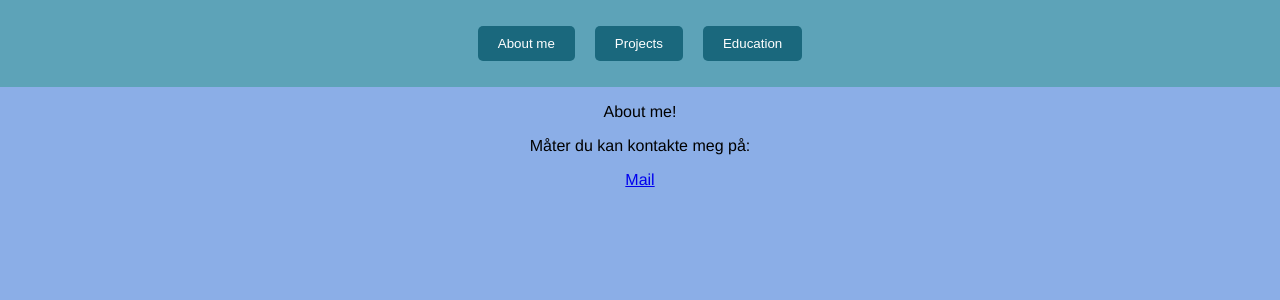
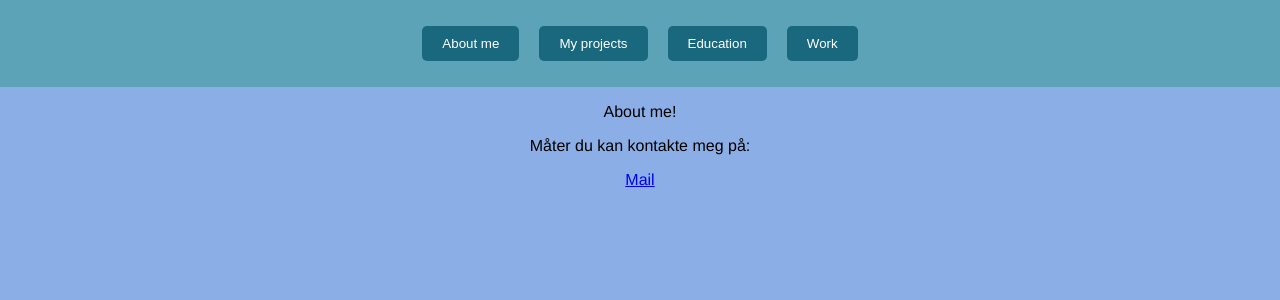
Before and after one commit to erlhol/Erling-Holte, a React (Create React App) app in the folder my-app/: page / in a window 1280 px wide. Shown: the top 300 px of the page. Built offline with nearby package versions, Linux system fonts and the light colour scheme.

Commit message:
Refactor Navigation

```diff
--- a/my-app/src/components/Navigation.tsx
+++ b/my-app/src/components/Navigation.tsx
@@ -8,32 +8,19 @@ const Navigation: React.FC<Props> = ({ pageHandler }) => {
   return (
     <nav className="navbar">
       <ul className="nav-list">
-        <li className="nav-item">
-          <button
-            onClick={() => pageHandler("About me")}
-            className="nav-button"
-          >
-            About me
-          </button>
-        </li>
-        <li className="nav-item">
-          <button
-            onClick={() => pageHandler("My projects")}
-            className="nav-button"
-          >
-            Projects
-          </button>
-        </li>
-        <li className="nav-item">
-          <button
-            onClick={() => pageHandler("Education")}
-            className="nav-button"
-          >
-            Education
-          </button>
-        </li>
+        {["About me", "My projects", "Education", "Work"].map((text, index) => (
+          <li className="nav-item" key={index}>
+            <button
+              onClick={() => pageHandler(text)}
+              className="nav-button"
+            >
+              {text}
+            </button>
+          </li>
+        ))}
       </ul>
     </nav>
+
   );
 };
 
```
